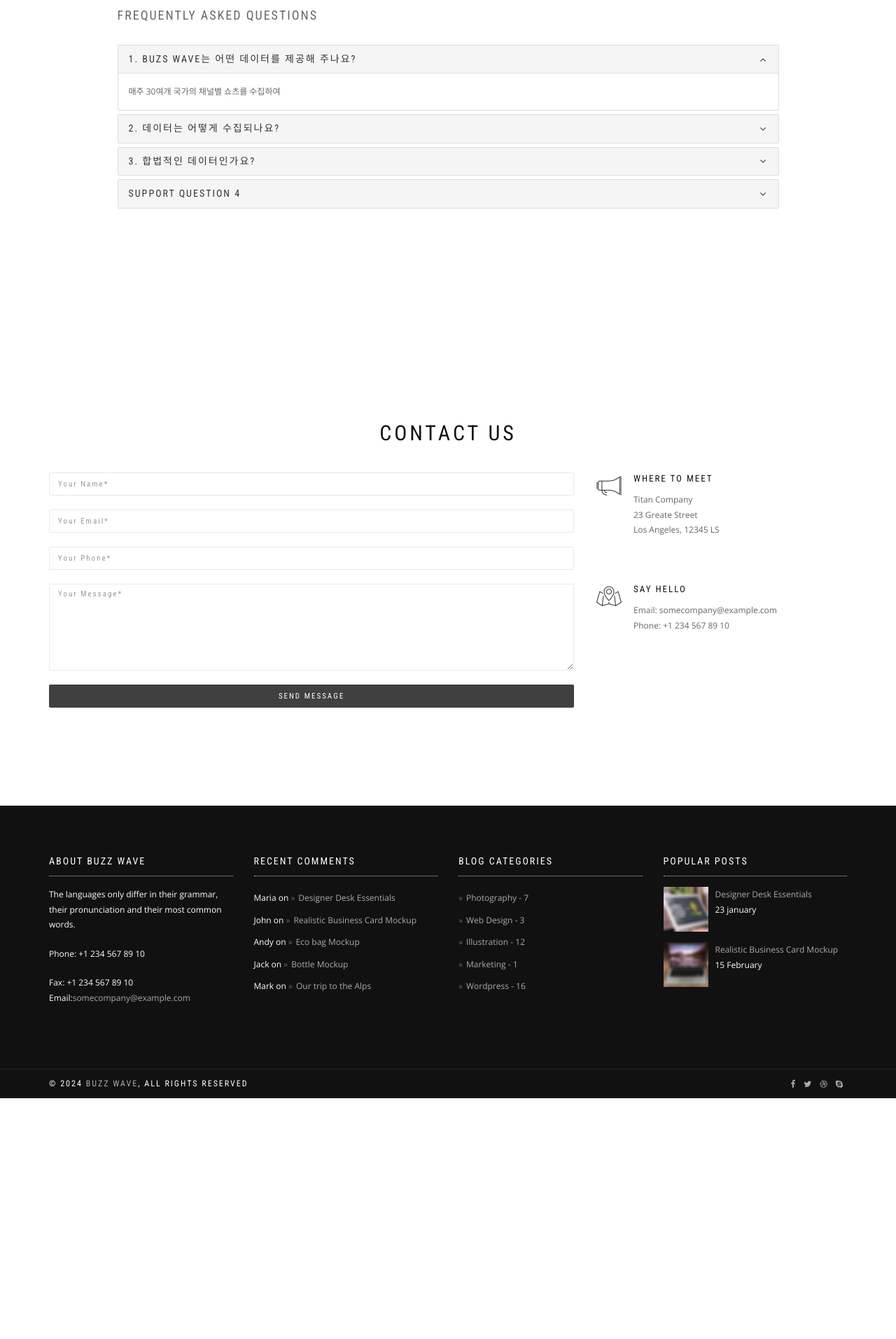
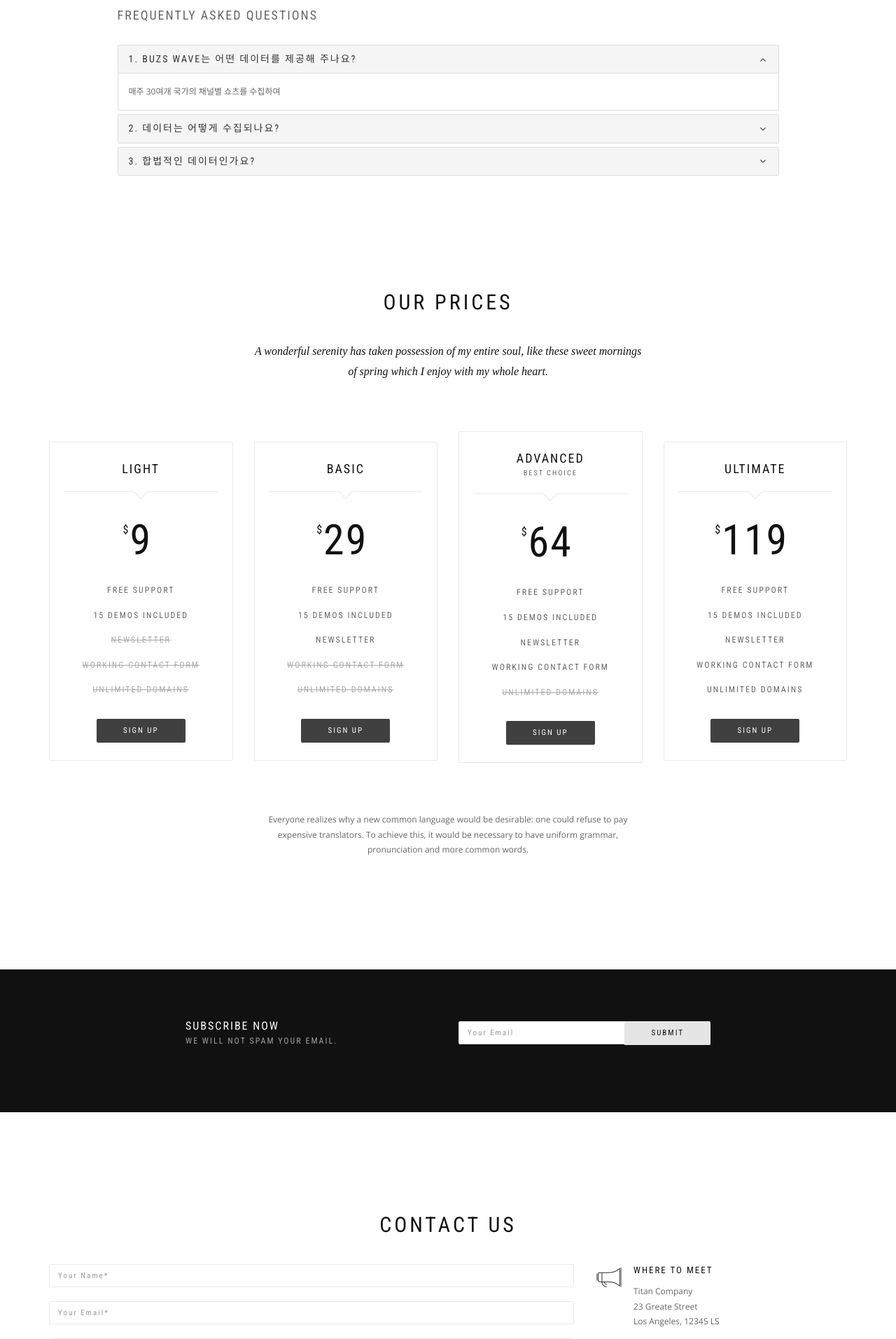
Before and after one commit to qudwn1114/BuzzWave, a Django app: page / in a window 1280 px wide. Shown: the part 2167-4080 px from the top of the page at 70% size. Before the commit the page ends 3736 px from the top, so only its background shows below. Run offline with Django 4.2, Linux system fonts and the light colour scheme; parts of the project's set-up code (start-up, migrations or seed data) failed here and were passed over; some libraries are stand-ins or nearby versions; some web fonts are replaced.

Commit message:
design: draft main ui

```diff
--- a/buzzwave/website/templates/authentication/user_main.html
+++ b/buzzwave/website/templates/authentication/user_main.html
@@ -142,7 +142,7 @@
         </div>
     </section> -->
     <hr class="divider-w">
-    <section class="module">
+    <section class="module pb-0">
         <div class="container">
         <div class="row">
             <div class="col-sm-10 col-sm-offset-1">
@@ -172,15 +172,6 @@
                 </div>
                 <div class="panel-collapse collapse" id="support3">
                     <div class="panel-body">네, 유튜브 데이터 사용 가이드라인에 위배 되지 않는 서비스 사용에 아무 문제가 되지않는 데이터입니다.
-                    </div>
-                </div>
-                </div>
-                <div class="panel panel-default">
-                <div class="panel-heading">
-                    <h4 class="panel-title font-alt"><a class="collapsed" data-toggle="collapse" data-parent="#accordion" href="#support4">Support Question 4</a></h4>
-                </div>
-                <div class="panel-collapse collapse" id="support4">
-                    <div class="panel-body">Anim pariatur cliche reprehenderit, enim eiusmod high life accusamus terry richardson ad squid. 3 wolf moon officia aute, non cupidatat skateboard dolor brunch. Food truck quinoa nesciunt laborum eiusmod. Brunch 3 wolf moon tempor, sunt aliqua put a bird on it squid single-origin coffee nulla assumenda shoreditch et.
                     </div>
                 </div>
                 </div>
@@ -267,6 +258,107 @@
         </ul>
         </div>
     </section> -->
+    <section class="module" id="pricing">
+        <div class="container">
+            <div class="row">
+            <div class="col-sm-6 col-sm-offset-3">
+                <h2 class="module-title font-alt">Our Prices</h2>
+                <div class="module-subtitle font-serif">A wonderful serenity has taken possession of my entire soul, like these sweet mornings of spring which I enjoy with my whole heart.</div>
+            </div>
+            </div>
+            <div class="row multi-columns-row">
+            <div class="col-sm-6 col-md-3 col-lg-3">
+                <div class="price-table font-alt">
+                <h4>Light</h4>
+                <div class="borderline"></div>
+                <p class="price"><span>$</span>9
+                </p>
+                <ul class="price-details">
+                    <li>Free Support</li>
+                    <li>15 Demos Included</li>
+                    <li><span>Newsletter</span></li>
+                    <li><span>Working Contact Form</span></li>
+                    <li><span>Unlimited Domains</span></li>
+                </ul><a class="btn btn-d btn-round" href="javascript:;">Sign Up</a>
+                </div>
+            </div>
+            <div class="col-sm-6 col-md-3 col-lg-3">
+                <div class="price-table font-alt">
+                <h4>Basic</h4>
+                <div class="borderline"></div>
+                <p class="price"><span>$</span>29
+                </p>
+                <ul class="price-details">
+                    <li>Free Support</li>
+                    <li>15 Demos Included</li>
+                    <li>Newsletter</li>
+                    <li><span>Working Contact Form</span></li>
+                    <li><span>Unlimited Domains</span></li>
+                </ul><a class="btn btn-d btn-round" href="javascript:;">Sign Up</a>
+                </div>
+            </div>
+            <div class="col-sm-6 col-md-3 col-lg-3">
+                <div class="price-table font-alt best">
+                <h4>Advanced</h4>
+                <p class="small">Best Choice</p>
+                <div class="borderline"></div>
+                <p class="price"><span>$</span>64
+                </p>
+                <ul class="price-details">
+                    <li>Free Support</li>
+                    <li>15 Demos Included</li>
+                    <li>Newsletter</li>
+                    <li>Working Contact Form</li>
+                    <li><span>Unlimited Domains</span></li>
+                </ul><a class="btn btn-d btn-round" href="javascript:;">Sign Up</a>
+                </div>
+            </div>
+            <div class="col-sm-6 col-md-3 col-lg-3">
+                <div class="price-table font-alt">
+                <h4>Ultimate</h4>
+                <div class="borderline"></div>
+                <p class="price"><span>$</span>119
+                </p>
+                <ul class="price-details">
+                    <li>Free Support</li>
+                    <li>15 Demos Included</li>
+                    <li>Newsletter</li>
+                    <li>Working Contact Form</li>
+                    <li>Unlimited Domains</li>
+                </ul><a class="btn btn-d btn-round" href="javascript:;">Sign Up</a>
+                </div>
+            </div>
+            </div>
+            <div class="row mt-40">
+            <div class="col-sm-6 col-sm-offset-3 align-center">
+                <p>Everyone realizes why a new common language would be desirable: one could refuse to pay expensive translators. To achieve this, it would be necessary to have uniform grammar, pronunciation and more common words.</p>
+            </div>
+            </div>
+        </div>
+    </section>
+    <div class="module-small bg-dark">
+        <div class="container">
+          <div class="row">
+            <div class="col-sm-6 col-md-6 col-lg-4 col-lg-offset-2">
+              <div class="callout-text font-alt">
+                <h3 class="callout-title">Subscribe now</h3>
+                <p>We will not spam your email.</p>
+              </div>
+            </div>
+            <div class="col-sm-6 col-md-6 col-lg-4">
+              <div class="callout-btn-box">
+                <form id="subscription-form" role="form" method="post">
+                  <div class="input-group">
+                    <input class="form-control" type="email" id="semail" name="semail" placeholder="Your Email" required="required"/>
+                    <span class="input-group-btn"><button class="btn btn-g btn-round" id="subscription-form-submit" type="button">Submit</button></span>
+                  </div>
+                </form>
+                <div class="text-center" id="subscription-response"></div>
+              </div>
+            </div>
+          </div>
+        </div>
+      </div>
     <section class="module" id="contact">
         <div class="container">
         <div class="row">
```
